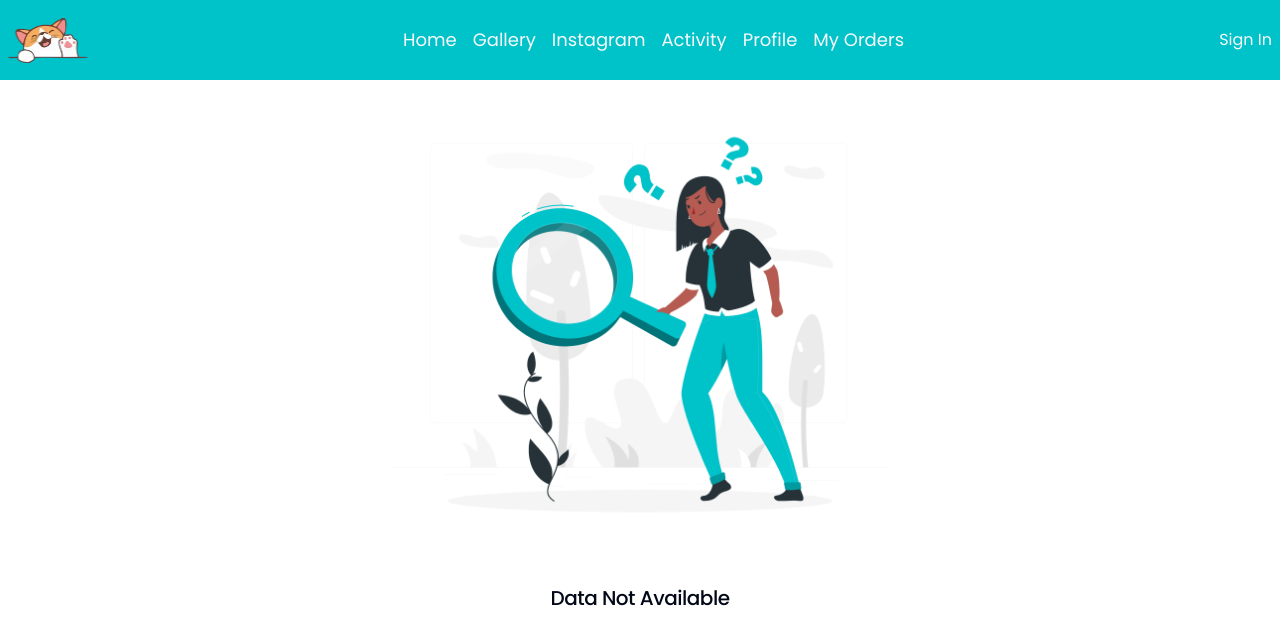
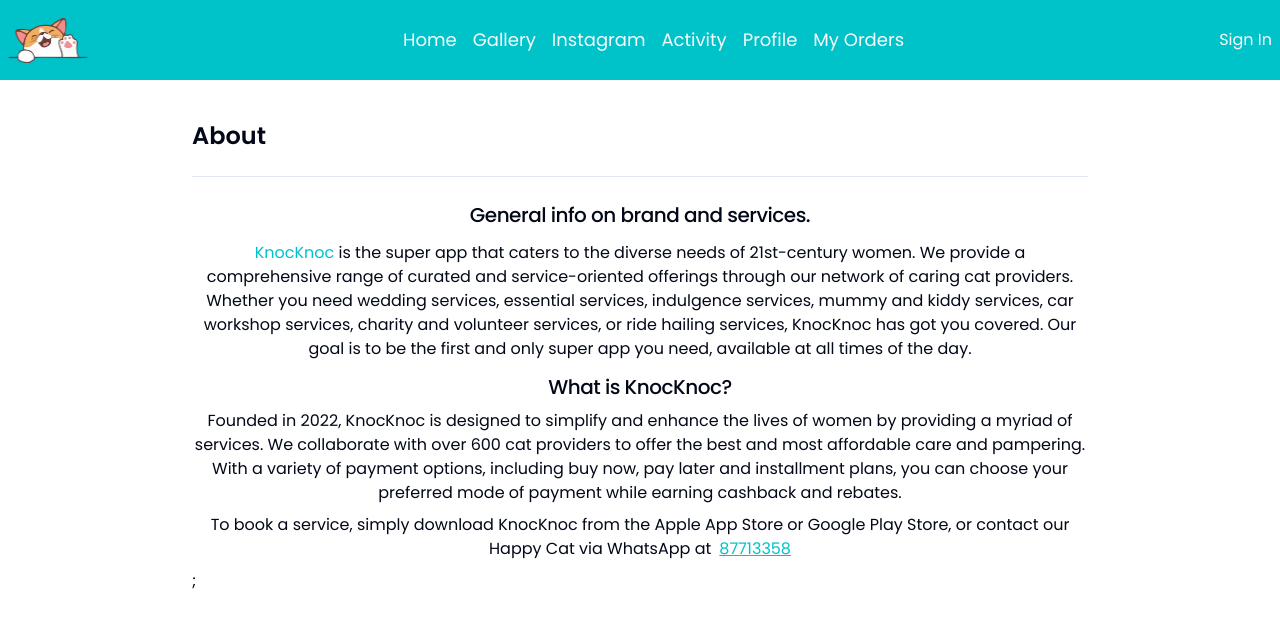
Before and after one commit to arun-prajapati/knocknoc_new, a Next.js app: page /about-us in a window 1280 px wide. Shown: the top 644 px of the page. Built offline with nearby package versions, Linux system fonts and the light colour scheme; no server answers.

Commit message:
add about us page

```diff
--- /dev/null
+++ b/src/app/(pages)/about-us/page.tsx
@@ -0,0 +1,14 @@
+import About from "@/pagesContain/About";
+import React from "react";
+
+const page = () => {
+  return (
+    <main className="profile_page profile_layout 2xl:container px-2  ">
+      <div className="w-full mx-auto max-w-4xl pt-10">
+        <About />;
+      </div>
+    </main>
+  );
+};
+
+export default page;
--- a/src/pagesContain/About/index.tsx
+++ b/src/pagesContain/About/index.tsx
@@ -46,7 +46,6 @@
             >
               87713358
             </a>
-            .
           </p>
         </div>
       </ProfilePagesWrapper>
```
Also changed, not shown: 1 other file (tests, documents, lock files or other folders).
